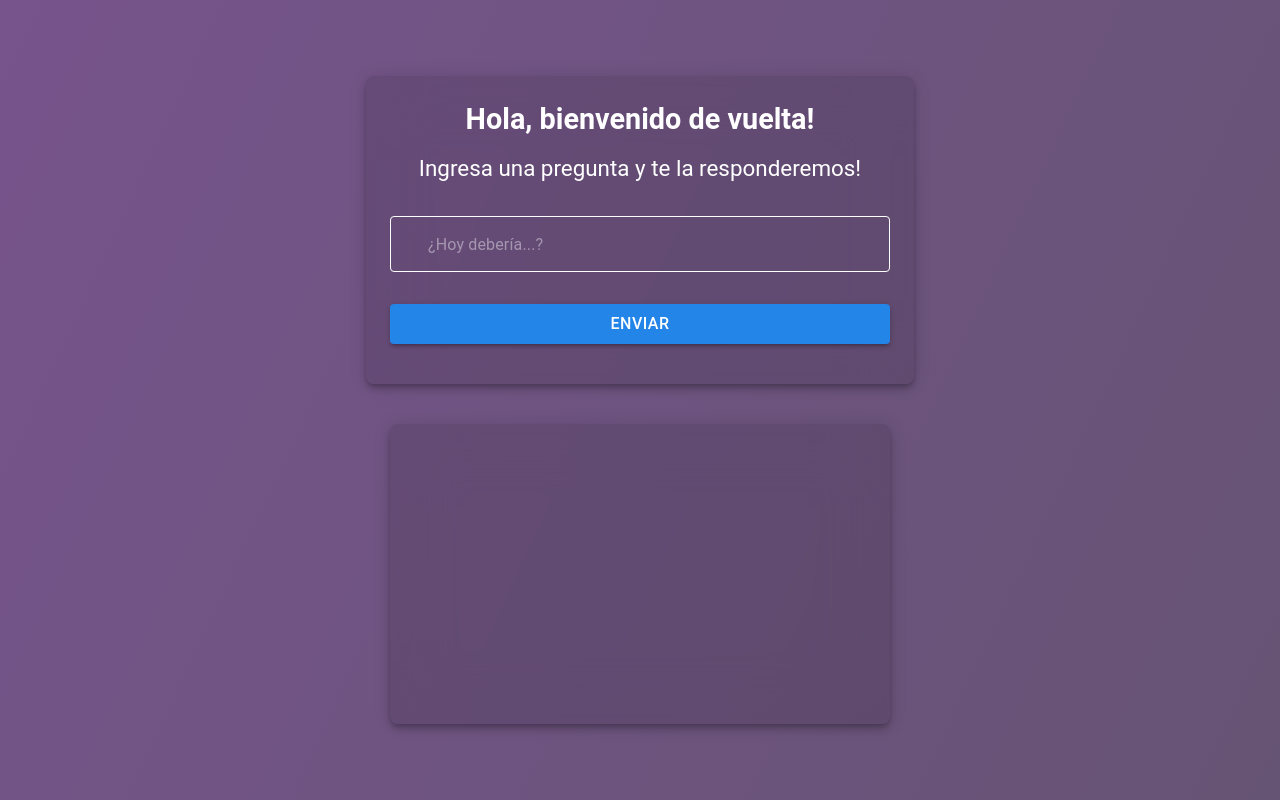
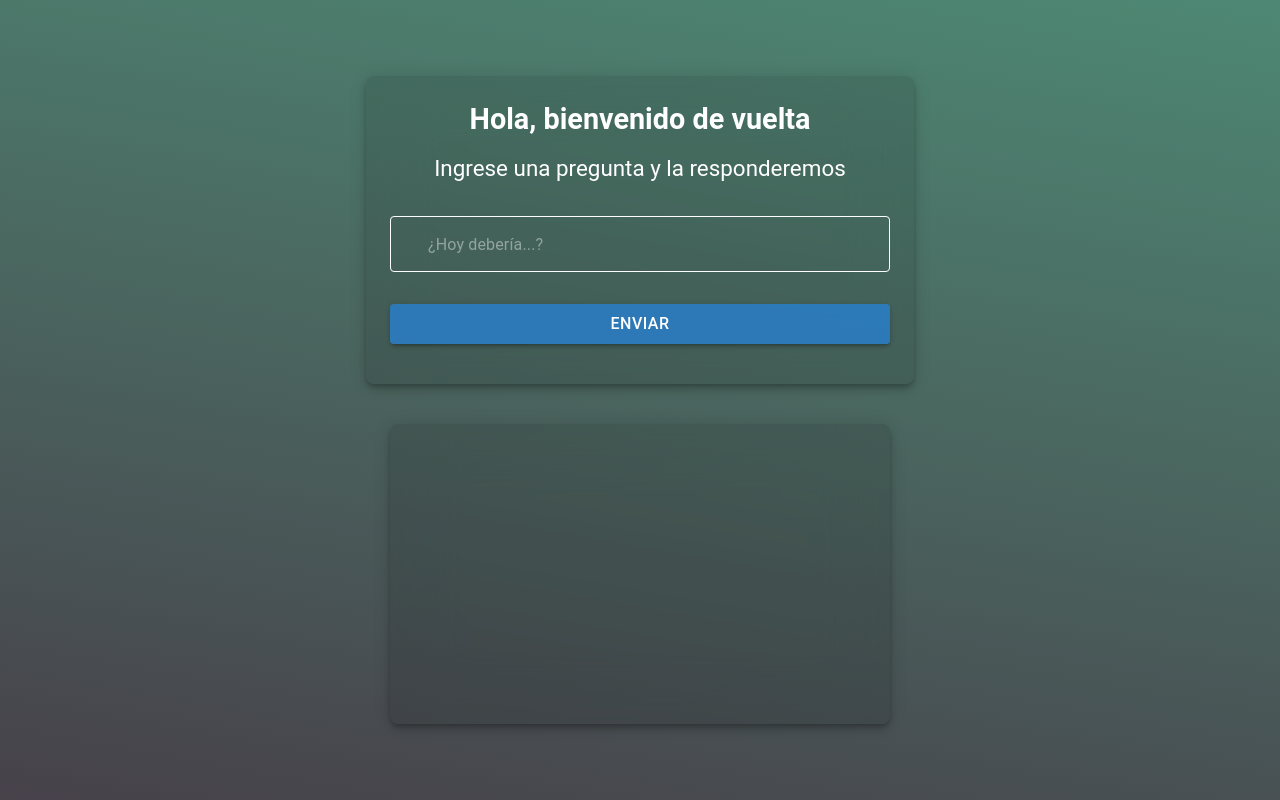
Before and after one commit to Santino112/Preguntas, a React (Vite) app: page / in a window 1280 px wide. Built offline with nearby package versions, Linux system fonts and the light colour scheme; some icons are missing.

Commit message:
Cambiado

```diff
--- a/src/App.jsx
+++ b/src/App.jsx
@@ -56,7 +56,7 @@ function App() {
       <Box component="section" sx={{
         minHeight: "100vh",
         minWidth: "100vw",
-        backgroundImage: 'linear-gradient(115deg, rgba(84, 41, 111, 0.8), rgba(37, 11, 57, 0.7))',
+        backgroundImage: 'linear-gradient(10deg, rgba(25, 18, 29, 0.8), rgba(2, 85, 56, 0.7))',
         backgroundSize: "cover",
         backgroundRepeat: "no-repeat",
         backgroundPosition: "center",
@@ -106,7 +106,7 @@ function App() {
                   },
                   textAlign: "center"
                 }}>
-                  Hola, bienvenido de vuelta!
+                  Hola, bienvenido de vuelta
                 </Typography>
                 <Typography variant="h5" sx={{
                   mb: 1,
@@ -119,7 +119,7 @@ function App() {
                   },
                   textAlign: "center"
                 }}>
-                  Ingresa una pregunta y te la responderemos!
+                  Ingrese una pregunta y la responderemos
                 </Typography>
               </Box>
               <Box
@@ -160,9 +160,9 @@ function App() {
                   cursor: "pointer",
                   fontSize: "1rem",
                   color: "white",
-                  backgroundColor: "#2485e9",
+                  backgroundColor: "#2487e9a9",
                   "&:hover": {
-                    backgroundColor: "#1f73ca",
+                    backgroundColor: "#1f72ca7e",
                     color: "white",
                   },
                   "&.Mui-disabled": {
@@ -179,15 +179,14 @@ function App() {
             </Stack>
           </Stack>
           <Stack
-            spacing={2}
             direction="column"
             justifyContent="center"
             alignItems="center"
             sx={{
               position: 'relative',
               height: {
-                xs: "auto",
-                sm: "auto",
+                xs: 300,
+                sm: 300,
                 md: 300,
                 lg: 300,
                 xl: 360
```
